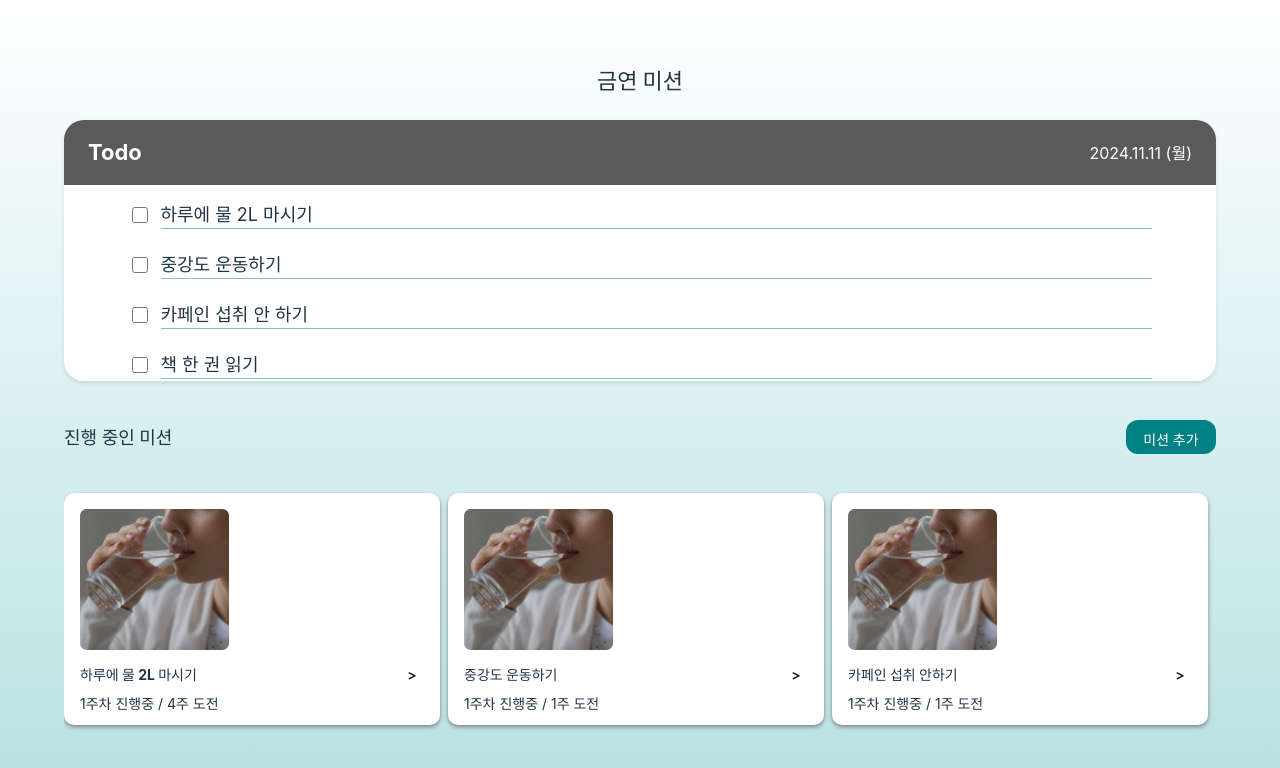
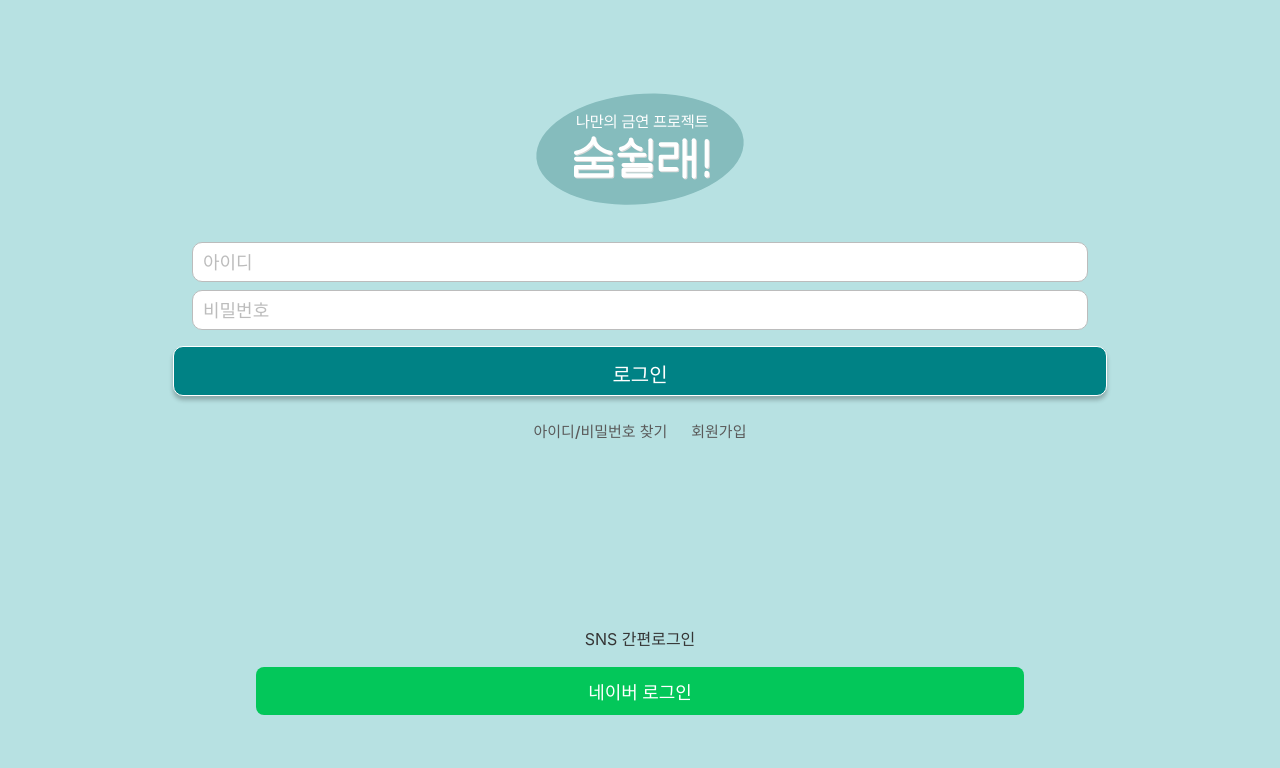
Before and after one commit to Quit-Smoking/QuitSmokingFrontEnd, a React (Vite) app: page /Login in a window 1280 px wide. Shown: the top 768 px of the page. Built offline with nearby package versions, Linux system fonts and the light colour scheme.

Commit message:
connect login api feature

```diff
--- a/src/App.jsx
+++ b/src/App.jsx
@@ -14,14 +14,14 @@ import StartMission from "./pages/Mission/StartMission";
 import { BrowserRouter as Router, Route, Routes } from "react-router-dom";
 import CreateMission from "./pages/Mission/createMission/CreateMission";
 
-import Signup from "./pages/Singup/Signup";
+import Signup from "./pages/Signup/Signup";
 
 import MissionMain from "./pages/Mission/MissionMain";
 
 function App() {
   return (
     <>
-      {/* <Routes>
+      <Routes>
         <Route path="/Result" element={<Result />} />
         <Route path="/shop" element={<Shop />} />
         <Route path="/startpage" element={<StartPage />} />
@@ -33,9 +33,9 @@ function App() {
         <Route path="/createMission/startmission" element={<StartMission />} />
 
         <Route path="/Signup" element={<Signup />} />
+        <Route path="/Login" element={<Login />} />
 
-      </Routes> */}
-      <MissionMain />
+      </Routes>
     </>
   );
 }
--- a/src/pages/LogIn/Login.jsx
+++ b/src/pages/LogIn/Login.jsx
@@ -1,14 +1,18 @@
 import './login.css'
 import logo from '../../../public/circle_logo.svg'
 import { useState } from 'react';
+import axios from 'axios';
+import { useNavigate } from 'react-router-dom';
 
 function Login() {
   const [id, setId] = useState('');
   const [password, setPassword] = useState('');
   const [showModal, setShowModal] = useState(false);
-  const [wrong, setWrong] = useState(true);
+  const [wrong, setWrong] = useState(false);
 
-  const handleSubmit = (e) => {
+  const navigate = useNavigate();
+
+  const handleSubmit = async (e) => {
     e.preventDefault();
 
     if (!id || !password) {
@@ -17,8 +21,19 @@ function Login() {
     }
 
     // 서버로 아이디, 비번 보내기
-
-    // 아이디 비번 틀리면 setWrong(true)
+    try {
+      const response = await axios.post(`/user/login`, {
+        email: id,
+        password: password,
+      });
+      if (response.status === 200) {
+        console.log('로그인 성공', response.data);
+        navigate('/Home'); //! 홈으로 이동
+      }
+    } catch(error) {
+      console.log('로그인 실패', error);
+      setWrong(true); // 아이디 비번 틀리면 setWrong(true)
+    }
 
     console.log('Id:', id);
     console.log('Password:', password);
@@ -28,19 +43,14 @@ function Login() {
     setShowModal(false);
   };
 
-  const handleFindId = () => {
+  const handleFindIdPw = () => {
     console.log('Find ID clicked');
     // 아이디 찾기로 이동
   };
 
-  const handleFindPassword = () => {
-    console.log('Find Password clicked');
-    // 비번찾기로 이동
-  };
-
   const handleSignup = () => {
     console.log('Sign Up clicked');
-    // 회원가입으로 이동
+    navigate('/Signup'); // 회원가입으로 이동
   };
 
   return (
@@ -72,11 +82,8 @@ function Login() {
             <button type="submit" className="off-login-button">로그인</button>
           </form>
           <div className="off-login-selects">
-            <button type="button" onClick={handleFindId} className="option-button">
-              아이디 찾기
-            </button>
-            <button type="button" onClick={handleFindPassword} className="option-button">
-              비밀번호 찾기
+            <button type="button" onClick={handleFindIdPw} className="option-button">
+              아이디/비밀번호 찾기
             </button>
             <button type="button" onClick={handleSignup} className="option-button">
               회원가입
@@ -86,11 +93,8 @@ function Login() {
       </div>
       <div className="easy-login-container">
         <p className="easy-login-title">SNS 간편로그인</p>
-        <button type="button" className="easy-login-button kakao-button">
-          kakao
-        </button>
-        <button type="button" className="easy-login-button google-button">
-          Google
+        <button type="button" className="easy-login-button naver-button">
+          네이버 로그인
         </button>
       </div>
 
--- a/src/pages/LogIn/login.css
+++ b/src/pages/LogIn/login.css
@@ -125,3 +125,17 @@ button:focus {
   font-size: 14px;
   color: red;
 }
+
+.easy-login-container {
+  text-align: center;
+  color: #353535;
+}
+
+.naver-button {
+  background-color: #03C75A;
+  color: white;
+  width: 60vw;
+  height: 6vh;
+  font-weight: 700;
+  font-size: 18px;
+}
```
Also changed, not shown: src/pages/Signup/Signup.css (renamed from src/pages/Singup/Signup.css), src/pages/Signup/Signup.jsx (renamed from src/pages/Singup/Signup.jsx).
